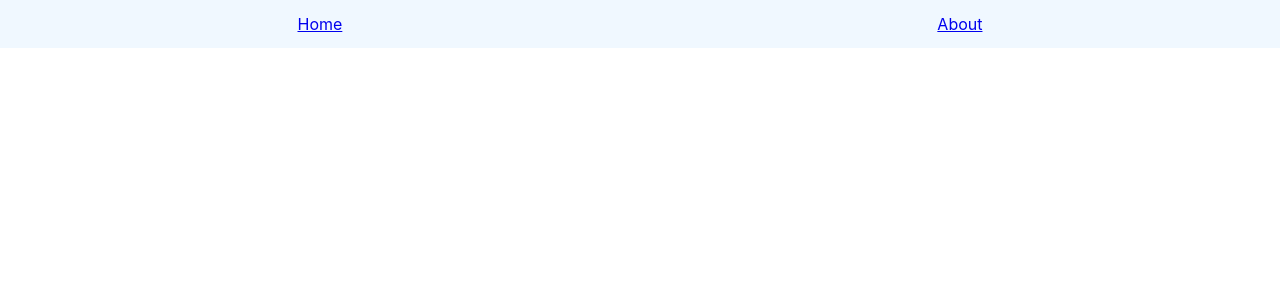
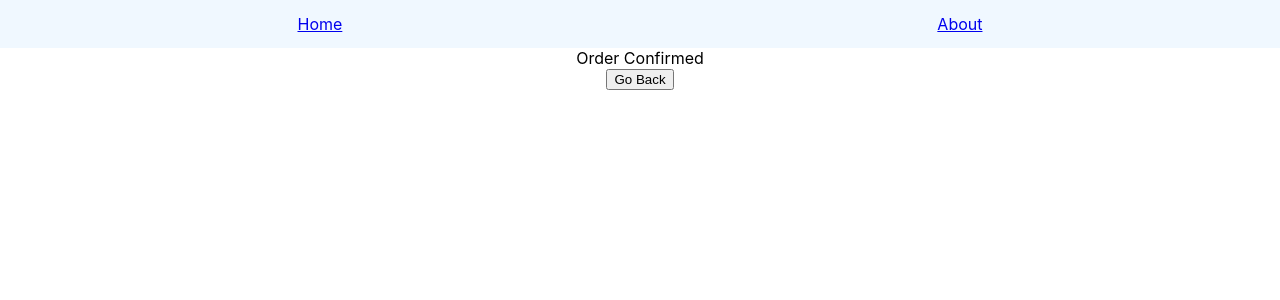
Before and after one commit to sksurendrakmr/react_router, a React (Create React App) app: page /order-summary in a window 1280 px wide. Before the commit this address had no page. Shown: the top 300 px of the page. Built offline with nearby package versions, Linux system fonts and the light colour scheme.

Commit message:
6 - Navigate Programatically

```diff
--- a/src/App.tsx
+++ b/src/App.tsx
@@ -4,6 +4,7 @@ import { Route, Routes } from "react-router-dom";
 import { Home } from "./components/Home";
 import { About } from "./components/About";
 import { Navbar } from "./components/Navbar";
+import { OrderSummary } from "./components/OrderSummary";
 
 function App() {
   return (
@@ -12,6 +13,7 @@ function App() {
       <Routes>
         <Route path="/" element={<Home />} />
         <Route path="about" element={<About />} />
+        <Route path="order-summary" element={<OrderSummary />} />
       </Routes>
     </div>
   );
--- a/src/components/Home.tsx
+++ b/src/components/Home.tsx
@@ -1,10 +1,25 @@
 import React from "react";
+import { useNavigate } from "react-router-dom";
 
+/**
+ * useNavigate hook return a function which in our case called 'navigate'
+ * With this navigate function, we can navigate to different routes when click
+ * on a button (in our case)
+ *
+ * navigate function accpets the path of the route as first argument.
+ *
+ * Implementing a back button programatically is also done with useNavigate hook.
+ *
+ */
 export const Home = () => {
+  const navigate = useNavigate();
   return (
     <>
       <h1>Home</h1>
       <p>This is a home page!!</p>
+      <button onClick={() => navigate("order-summary", { replace: true })}>
+        Place Order
+      </button>
     </>
   );
 };
--- /dev/null
+++ b/src/components/OrderSummary.tsx
@@ -0,0 +1,21 @@
+import React from "react";
+import { useNavigate } from "react-router-dom";
+
+/**
+ * To go back, as first argument we pass -1.
+ *
+ * Sometimes, we might also want to replace the history instead of
+ * pushing a route onto the stack.
+ * For that, we can pass in an optional second argument which is an object and pass replace property with value true.
+ * Refer home component
+ */
+
+export const OrderSummary = () => {
+  const navigate = useNavigate();
+  return (
+    <>
+      <div>Order Confirmed</div>
+      <button onClick={() => navigate(-1)}>Go Back</button>
+    </>
+  );
+};
```
Also changed, not shown: Notes.txt.
